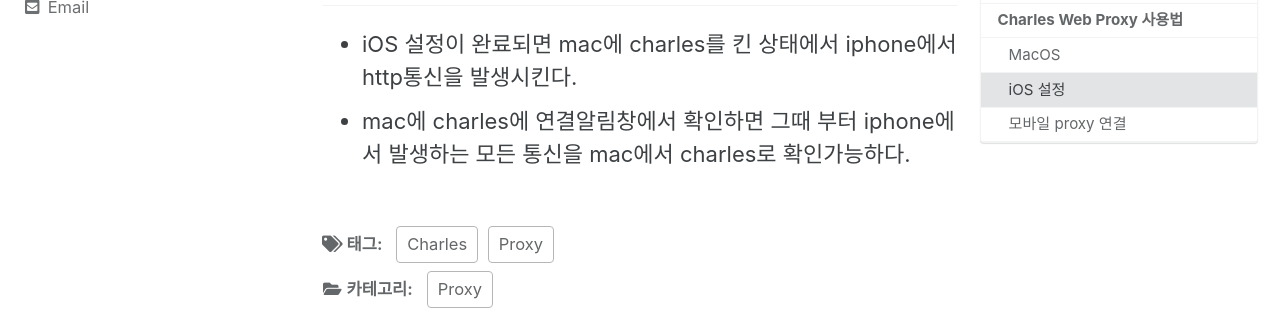
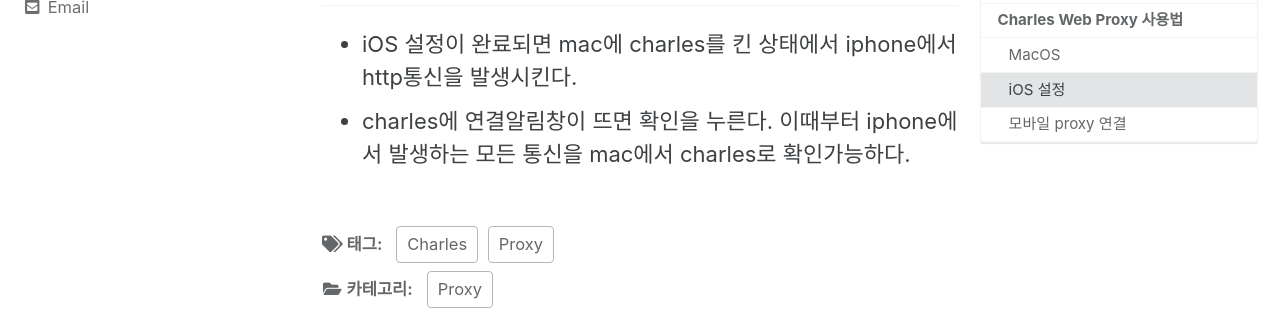
Before and after one commit to changok89/changok89.github.io, a Jekyll site: the page built from _posts/2023-01-29-CharlesProxy.md, in a window 1280 px wide and 900 px high, scrolled down 7566 px. Shown: the part 152-462 px from the top of the window. Built offline with Jekyll 4.4.1, drawn with Linux system fonts in a browser that asks for light colours; cached includes are drawn as plain includes; comment, search, counter and statistics services are not loaded.

Commit message:
Charles Proxy 4

```diff
--- a/_posts/2023-01-29-CharlesProxy.md
+++ b/_posts/2023-01-29-CharlesProxy.md
@@ -61,4 +61,4 @@
 ## 모바일 proxy 연결
 
 - iOS 설정이 완료되면 mac에 charles를 킨 상태에서 iphone에서 http통신을 발생시킨다.
-- mac에 charles에 연결알림창에서 확인하면 그때 부터 iphone에서 발생하는 모든 통신을 mac에서 charles로 확인가능하다.
+- charles에 연결알림창이 뜨면 확인을 누른다. 이때부터 iphone에서 발생하는 모든 통신을 mac에서 charles로 확인가능하다.
```
